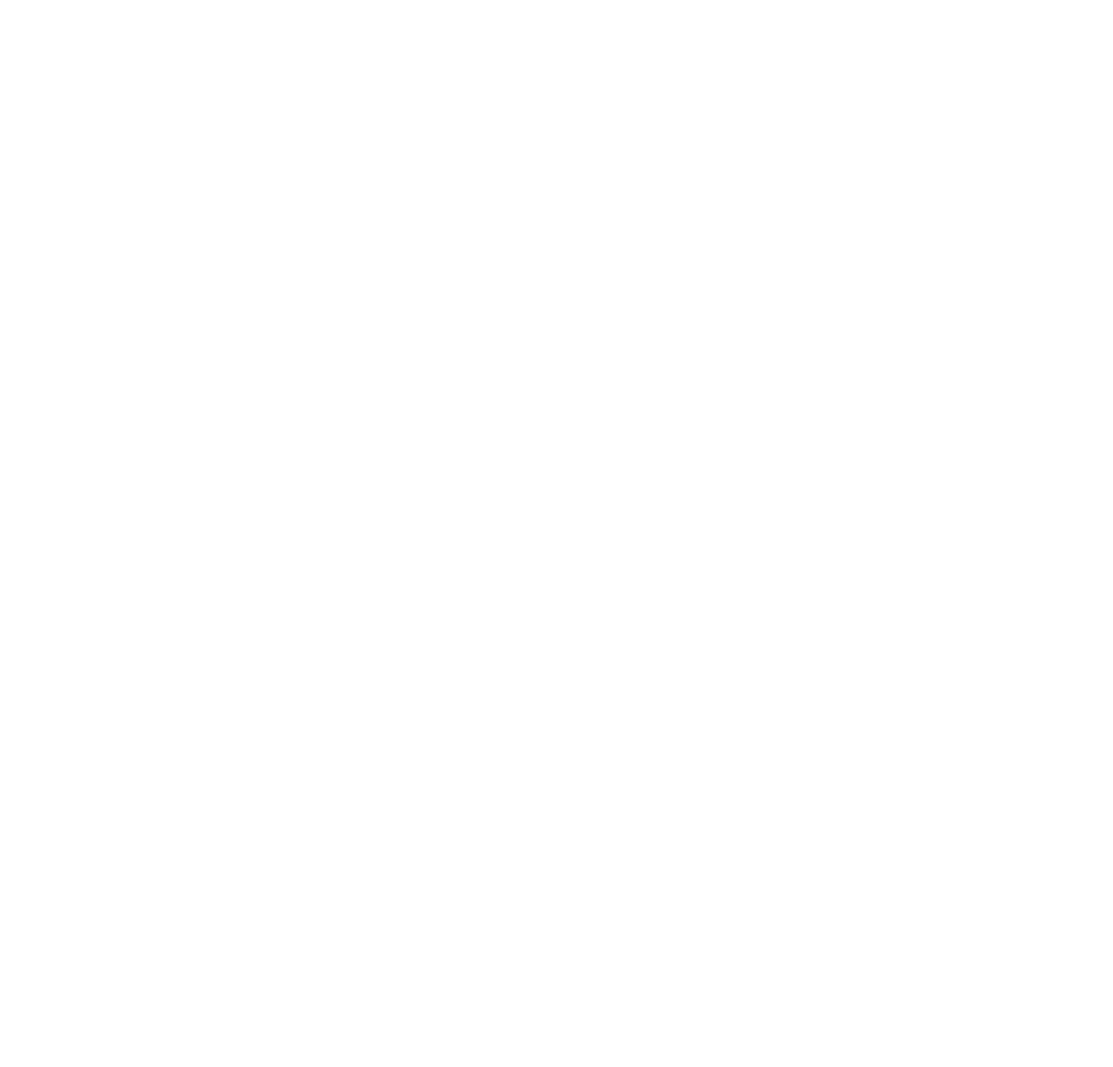
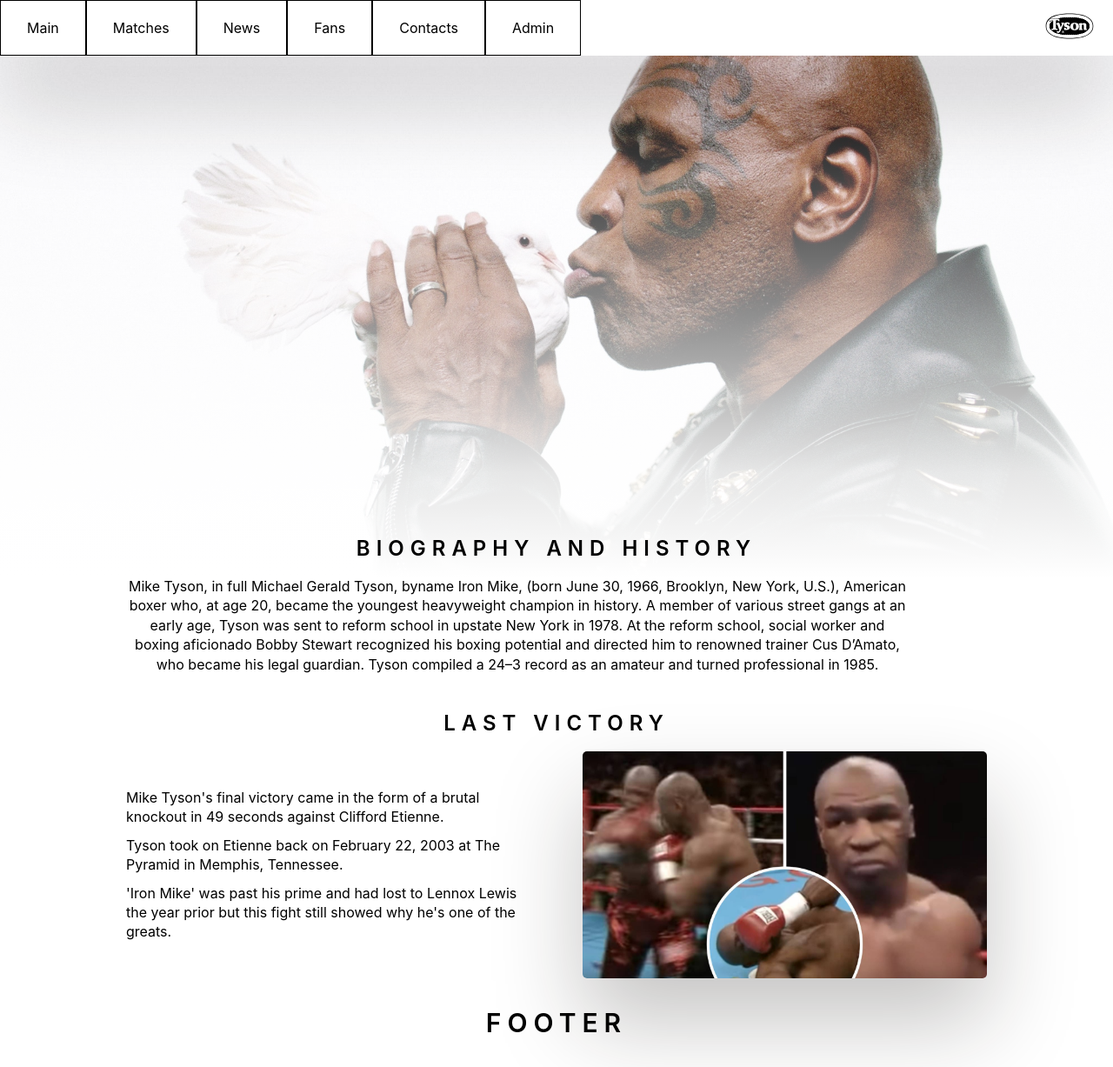
Before and after one commit to 0v3nb1rd/sport-test, a plain HTML site: page index.html in a window 1280 px wide. Shown: the whole page at 87% size. Before the commit the page ends 800 px from the top, so only its background shows below. Drawn offline with Linux system fonts and the light colour scheme.

Commit message:
add style

```diff
--- a/index.html
+++ b/index.html
@@ -7,8 +7,93 @@
     <link rel="stylesheet" href="main.css" />
   </head>
   <body>
-    <header></header>
-    <main></main>
-    <footer></footer>
+    <header class="shadow">
+      <nav class="nav">
+        <ul class="list">
+          <li class="itm active"><a href="/">Main</a></li>
+          <li class="itm"><a href="./matches.html">Matches</a></li>
+          <li class="itm"><a href="./news.html">News</a></li>
+          <li class="itm"><a href="./fans.html">Fans</a></li>
+          <li class="itm"><a href="./contacts.html">Contacts</a></li>
+          <li class="itm"><a href="./admin.html">Admin</a></li>
+        </ul>
+      </nav>
+      <div class="logo">
+        <img
+          class="img-responsive"
+          src="/img/logo.svg"
+          alt="logo "
+          class="logo-img"
+        />
+      </div>
+    </header>
+    <main>
+      <section class="section-banner">
+        <picture class="topImg__pic">
+          <img
+            src="./img/banner.jpg"
+            class="img-responsive img-width"
+            alt="banner image"
+          />
+        </picture>
+      </section>
+
+      <section class="section-history section">
+        <div class="container">
+          <div class="title">
+            <h2 class="h2">Biography and history</h2>
+          </div>
+          <div class="desc">
+            <p>
+              Mike Tyson, in full Michael Gerald Tyson, byname Iron Mike, (born
+              June 30, 1966, Brooklyn, New York, U.S.), American boxer who, at
+              age 20, became the youngest heavyweight champion in history. A
+              member of various street gangs at an early age, Tyson was sent to
+              reform school in upstate New York in 1978. At the reform school,
+              social worker and boxing aficionado Bobby Stewart recognized his
+              boxing potential and directed him to renowned trainer Cus D’Amato,
+              who became his legal guardian. Tyson compiled a 24–3 record as an
+              amateur and turned professional in 1985.
+            </p>
+          </div>
+        </div>
+      </section>
+
+      <section class="section-last section">
+        <div class="container">
+          <div class="title">
+            <h2 class="h2">Last victory</h2>
+          </div>
+          <div class="desc">
+            <div class="itm">
+              <p class="txt">
+                Mike Tyson's final victory came in the form of a brutal knockout
+                in 49 seconds against Clifford Etienne.
+              </p>
+              <p class="txt">
+                Tyson took on Etienne back on February 22, 2003 at The Pyramid
+                in Memphis, Tennessee.
+              </p>
+              <p class="txt">
+                'Iron Mike' was past his prime and had lost to Lennox Lewis the
+                year prior but this fight still showed why he's one of the
+                greats.
+              </p>
+            </div>
+
+            <div class="itm rouded shadow">
+              <img
+                class="img-responsive"
+                src="./img/last.jpg"
+                alt="last victory image"
+              />
+            </div>
+          </div>
+        </div>
+      </section>
+    </main>
+    <footer>
+      <p class="footer-txt h2">FOOTER</p>
+    </footer>
   </body>
 </html>
--- a/main.css
+++ b/main.css
@@ -0,0 +1,225 @@
+/* !! Base vars */
+:root {
+  --black: #0000;
+  --white: #ffff;
+  --grey: #e6e6e6;
+}
+/* !! reset style */
+html {
+  box-sizing: border-box;
+  font-size: 16px;
+}
+
+*,
+*:before,
+*:after {
+  box-sizing: inherit;
+}
+
+body,
+h1,
+h2,
+h3,
+h4,
+h5,
+h6,
+p,
+ol,
+ul {
+  margin: 0;
+  padding: 0;
+  font-weight: normal;
+}
+
+h1,
+.h1,
+h2,
+.h2 {
+  text-transform: uppercase;
+  font-weight: 600;
+  letter-spacing: 7px;
+}
+
+ol,
+ul {
+  list-style: none;
+}
+
+img {
+  max-width: 100%;
+  height: auto;
+}
+
+/* !! General styles: */
+html {
+  font-size: 62.5%;
+}
+
+body {
+  font-family: -apple-system, BlinkMacSystemFont, Arial, sans-serif;
+  font-size: 1.6rem;
+  line-height: 1.4;
+  min-width: 320px;
+  min-height: 100vh;
+  font-weight: 500;
+  overflow-x: hidden;
+}
+
+main {
+  position: relative;
+}
+
+.img-responsive {
+  display: block;
+  max-width: 100%;
+  height: auto;
+}
+.img-responsive.img-width {
+  width: 100%;
+}
+
+.text-center {
+  text-align: center;
+}
+ul,
+li {
+  margin: 0;
+  padding: 0;
+  list-style-type: none;
+}
+a {
+  display: block;
+  color: inherit;
+  text-decoration: none;
+}
+
+a:hover {
+  /* text-decoration: underline; */
+  /* background-color: var(--grey); */
+}
+
+.container {
+  max-width: 102rem;
+  padding-left: 1.5rem;
+  padding-right: 1.5rem;
+  margin: 0 auto;
+}
+
+.rouded {
+  border-radius: 5px;
+  overflow: hidden;
+}
+.shadow {
+  box-shadow: 0 5rem 10rem rgba(29, 25, 20, 0.25);
+}
+
+.txt + .txt {
+  margin-top: 1rem;
+}
+/*!!  Styles */
+
+header {
+  position: sticky;
+  top: 0;
+  left: 0;
+  right: 0;
+  display: flex;
+  flex-wrap: wrap;
+  justify-content: space-between;
+  background-color: var(--white);
+  z-index: 9;
+}
+.nav > .list {
+  display: flex;
+}
+.nav > .list .itm a {
+  padding: 2rem 3rem;
+  border: 1px solid #000;
+  transition: all 0.1s ease;
+}
+.nav > .list .itm a:hover {
+  background-color: var(--grey);
+}
+
+.logo > img {
+  width: 6rem;
+  margin: 0 2rem;
+}
+
+footer {
+  padding: 3rem 0;
+  text-align: center;
+  font-size: 3rem;
+}
+
+/* !! section-banner */
+.section-banner {
+  position: relative;
+  object-fit: cover;
+  height: 100%;
+  max-height: 60rem;
+}
+
+.section-banner::before {
+  content: '';
+  position: absolute;
+  left: 0;
+  right: 0;
+  top: 0;
+  bottom: 0;
+  display: block;
+  background: linear-gradient(
+    0deg,
+    rgba(255, 255, 255, 1) 0%,
+    rgba(255, 255, 255, 0.9) 20%,
+    rgba(255, 255, 255, 0) 100%
+  );
+  /* opacity: 0.5; */
+}
+
+.section-banner img {
+  object-fit: cover;
+
+  max-height: 60rem;
+}
+
+/* !! section-history */
+.section-history {
+  position: relative;
+  margin-top: -8rem;
+  padding: 3rem;
+  z-index: 9;
+}
+
+.section-history .title {
+  text-align: center;
+}
+.section-history .title h2 {
+  margin-bottom: 1.5rem;
+}
+
+.section-history .desc {
+  text-align: center;
+  max-width: 90rem;
+}
+
+/* !! section-last */
+.section-last {
+  margin-top: 1rem;
+}
+.section-last .title {
+  text-align: center;
+}
+.section-last .title h2 {
+  margin-bottom: 1.5rem;
+}
+
+.section-last .desc {
+  display: flex;
+  align-items: center;
+  justify-content: space-between;
+  flex-wrap: wrap;
+}
+.section-last .desc > .itm {
+  width: calc(50% - 3rem);
+}
```
Also changed, not shown: img/banner.jpg (added), img/last.jpg (added), img/logo.svg (added).
